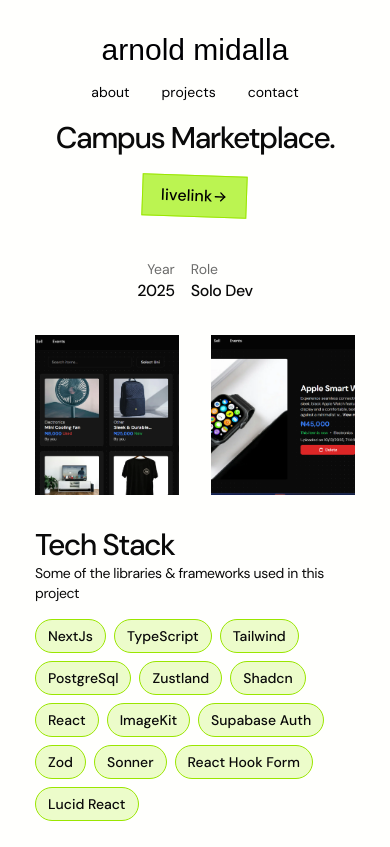
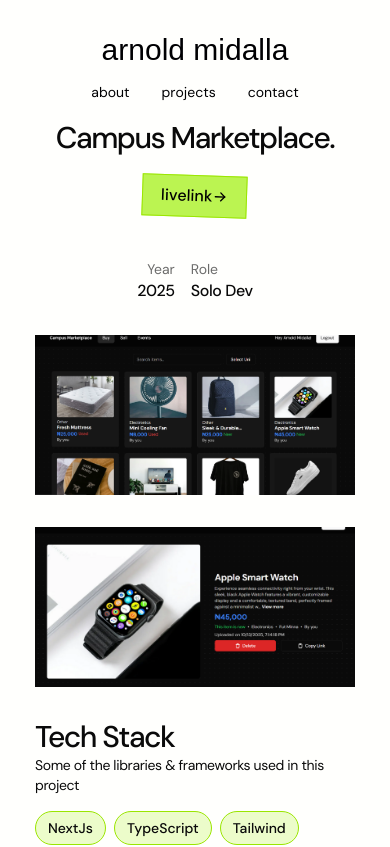
Before and after one commit to ArnoldMidalla/portafoliao, a Next.js app: page /project/1 in a window 390 px wide. Shown: the top 847 px of the page. Built offline with nearby package versions, Linux system fonts and the light colour scheme; a web font is replaced by a local one.

Commit message:
made images for websites on mobile flex-col not flex-row

```diff
--- a/app/project/[id]/page.tsx
+++ b/app/project/[id]/page.tsx
@@ -54,9 +54,7 @@ export default function Page() {
 
         {/* Images */}
         <section
-          className={`flex ${
-            project.type === "app" ? "flex-col" : "flex-row"
-          } md:flex-row gap-8 max-w-xs md:max-w-5xl`}
+          className={`flex flex-col md:flex-row gap-8 max-w-xs md:max-w-5xl`}
         >
           {project.video ? (
             <>
```
